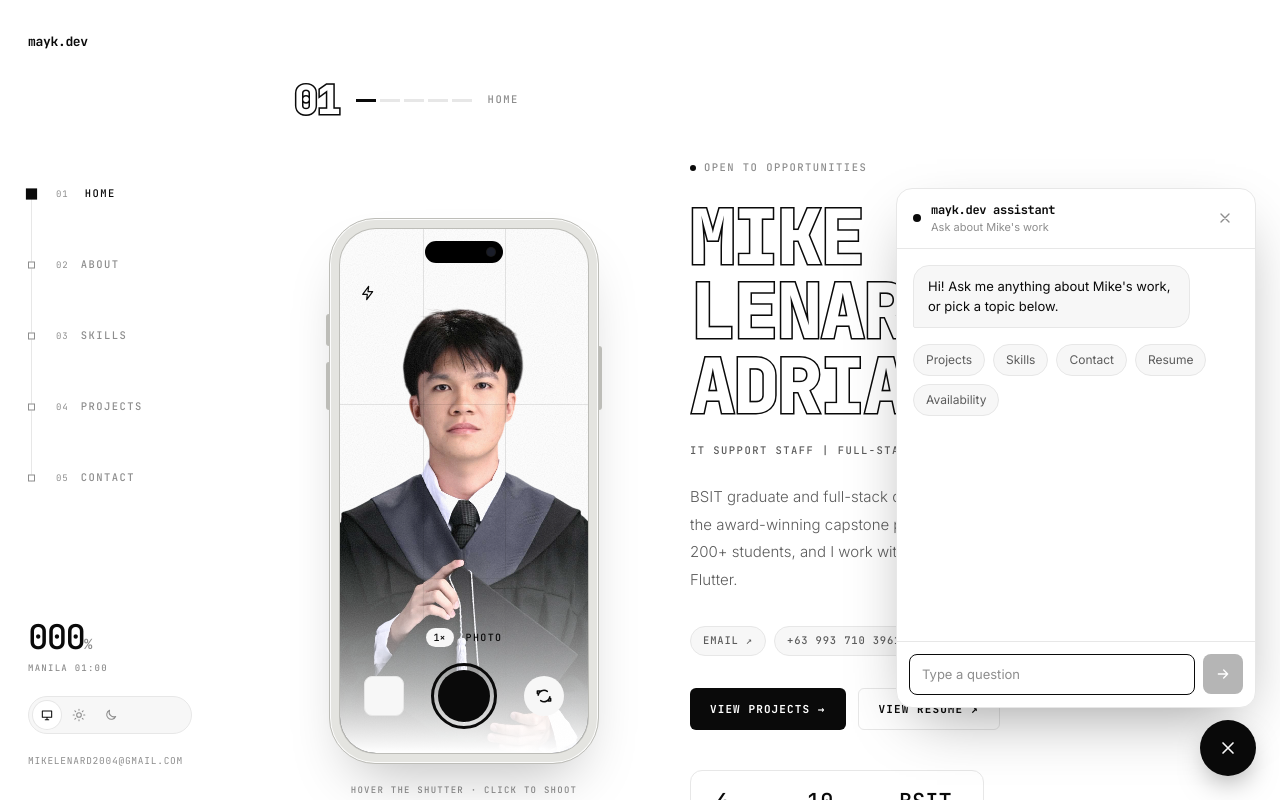
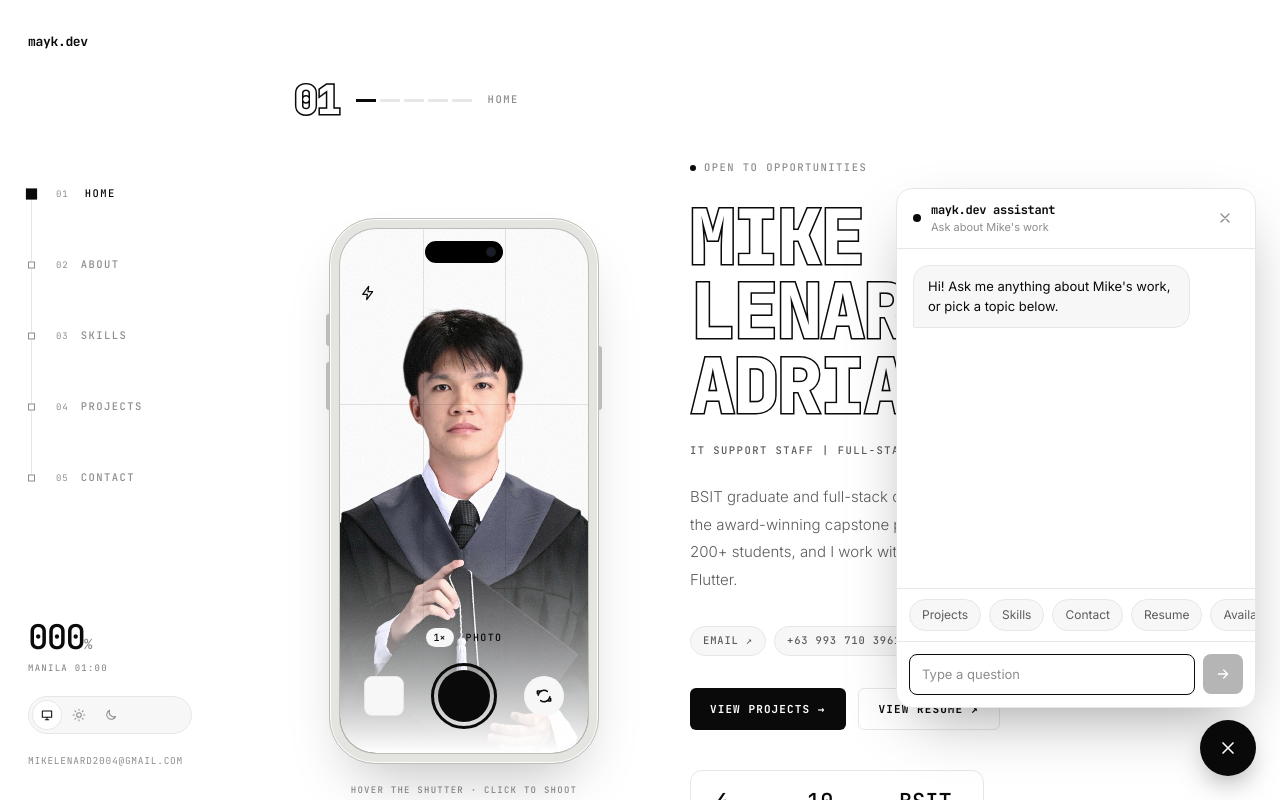
Before and after one commit to MKLNRD-ADR/my-portfolio, a React (Vite) app: page / in a window 1280 px wide. Both pictures are taken after a click on the button 1228 px from the left and 748 px from the top of the page. Shown: the top 800 px of the page. Built offline with nearby package versions, Linux system fonts and the light colour scheme.

Commit message:
chatbot add details

```diff
--- a/src/ChatBot.jsx
+++ b/src/ChatBot.jsx
@@ -7,7 +7,7 @@ import { useEffect, useRef, useState } from "react";
 
 const MONO = { fontFamily: "'JetBrains Mono', ui-monospace, SFMono-Regular, Menlo, monospace" };
 
-const QUICK_REPLIES = ["Projects", "Skills", "Contact", "Resume", "Availability"];
+const QUICK_REPLIES = ["Projects", "Skills", "Contact", "Resume", "Availability", "Relocation"];
 
 const KB = [
   {
@@ -58,10 +58,16 @@ const KB = [
     keys: ["resume", "cv"],
     reply: "You can view Mike's resume with the “View resume” button in the hero section, or go straight to /resume.",
   },
+  // Keep this above the availability entry so "open to relocate" matches here first.
+  {
+    keys: ["relocat", "relocation", "move", "moving", "abroad", "overseas", "onsite", "willing", "remote"],
+    reply:
+      "Yes, Mike is willing to relocate, whether elsewhere in the Philippines or abroad. He's also open to remote and on-site roles. The quickest way to discuss details is mikelenard2004@gmail.com.",
+  },
   {
     keys: ["available", "availability", "open", "opportunity", "job", "intern", "internship", "hiring"],
     reply:
-      "Yes, Mike is open to opportunities. The quickest way to reach him is mikelenard2004@gmail.com.",
+      "Yes, Mike is open to opportunities, including internships and entry-level roles, and he's willing to relocate. The quickest way to reach him is mikelenard2004@gmail.com.",
   },
   {
     keys: ["where", "location", "live", "based", "bulacan", "angat", "manila", "philippines"],
@@ -206,22 +212,22 @@ export default function ChatBot() {
                 </span>
               </div>
             )}
+            <div ref={endRef} />
+          </div>
 
-            {messages.length === 1 && !typing && (
-              <div className="flex flex-wrap gap-2 pt-1">
+          {/* quick replies (always visible) */}
+          <div className="flex gap-2 overflow-x-auto border-t border-[color:var(--line)] px-3 py-2.5 [scrollbar-width:none] [&::-webkit-scrollbar]:hidden">
             {QUICK_REPLIES.map((q) => (
               <button
                 key={q}
                 type="button"
+                disabled={typing}
                 onClick={() => send(q)}
-                    className="rounded-full border border-[color:var(--line)] bg-[var(--chip)] px-3 py-1.5 text-[12px] text-[color:var(--mute)] transition-colors hover:border-[color:var(--fg)] hover:text-[color:var(--fg)]"
+                className="shrink-0 rounded-full border border-[color:var(--line)] bg-[var(--chip)] px-3 py-1.5 text-[12px] text-[color:var(--mute)] transition-colors hover:border-[color:var(--fg)] hover:text-[color:var(--fg)] disabled:opacity-40"
               >
                 {q}
               </button>
             ))}
-              </div>
-            )}
-            <div ref={endRef} />
           </div>
 
           {/* input */}
```
Lines whose indentation alone changed are shown as unchanged.
